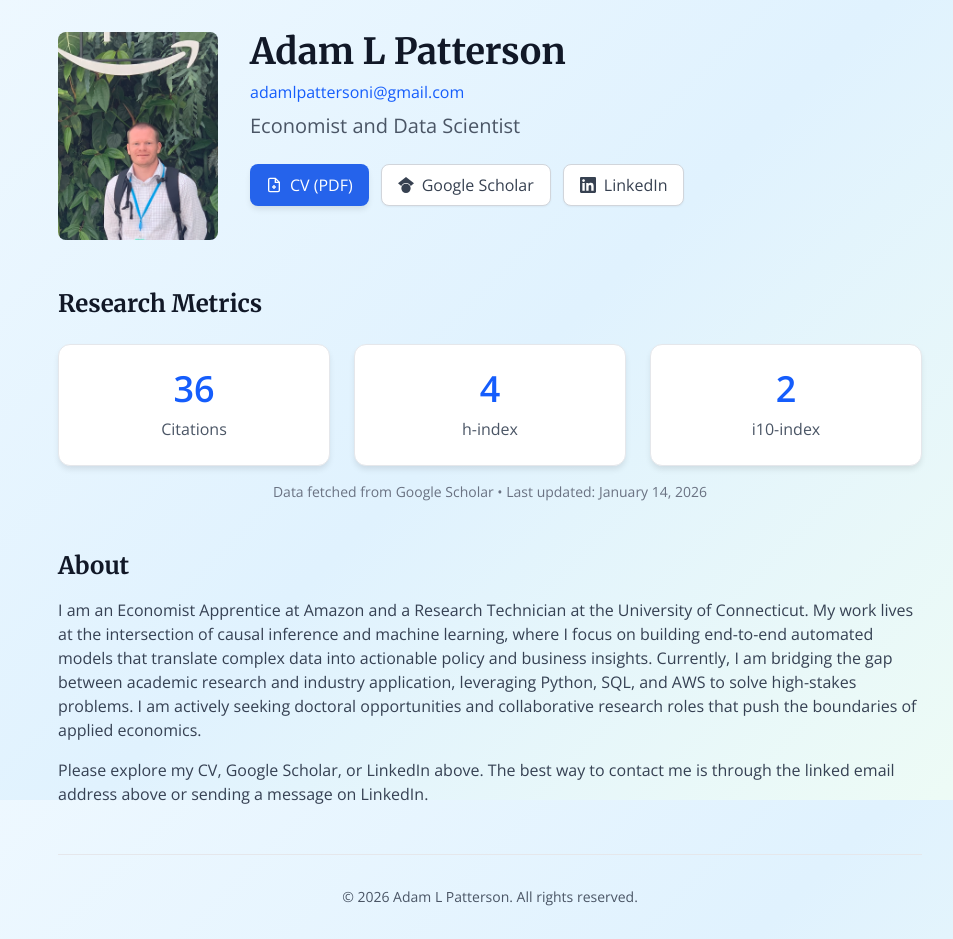
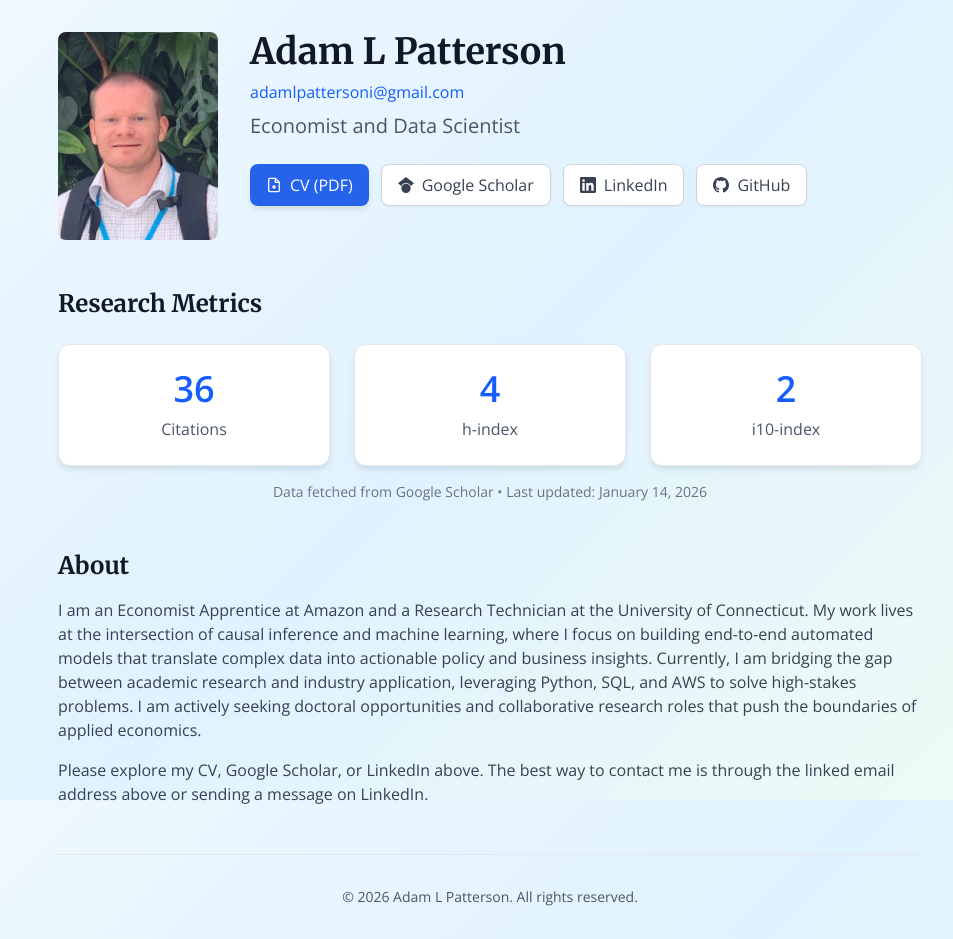
Before and after one commit to adampattersonct/personal-website, a Next.js app: page / in a window 1280 px wide. Shown: the whole page, without its empty margins (150-1103 px from the left). Built offline with nearby package versions, Linux system fonts and the light colour scheme.

Commit message:
Updated profile picture and adding GitHub link at top of webpage

```diff
--- a/components/ProfileHeader.tsx
+++ b/components/ProfileHeader.tsx
@@ -2,7 +2,7 @@
 
 import Image from 'next/image'
 import { useState } from 'react'
-import { PROFILE_DATA, RESUME_PATH, SCHOLAR_URL, LINKEDIN_URL } from '@/lib/constants'
+import { PROFILE_DATA, RESUME_PATH, SCHOLAR_URL, LINKEDIN_URL, GITHUB_URL } from '@/lib/constants'
 
 export default function ProfileHeader() {
   const [imgError, setImgError] = useState(false)
@@ -98,6 +98,18 @@
               </svg>
               LinkedIn
             </a>
+
+            <a
+              href={GITHUB_URL}
+              target="_blank"
+              rel="noopener noreferrer"
+              className="btn btn-secondary"
+            >
+              <svg width="16" height="16" viewBox="0 0 24 24" fill="currentColor">
+                <path d="M12 0c-6.626 0-12 5.373-12 12 0 5.302 3.438 9.8 8.207 11.387.599.111.793-.261.793-.577v-2.234c-3.338.726-4.033-1.416-4.033-1.416-.546-1.387-1.333-1.756-1.333-1.756-1.089-.745.083-.729.083-.729 1.205.084 1.839 1.237 1.839 1.237 1.07 1.834 2.807 1.304 3.492.997.107-.775.418-1.305.762-1.604-2.665-.305-5.467-1.334-5.467-5.931 0-1.311.469-2.381 1.236-3.221-.124-.303-.535-1.524.117-3.176 0 0 1.008-.322 3.301 1.23.957-.266 1.983-.399 3.003-.404 1.02.005 2.047.138 3.006.404 2.291-1.552 3.297-1.23 3.297-1.23.653 1.653.242 2.874.118 3.176.77.84 1.235 1.911 1.235 3.221 0 4.609-2.807 5.624-5.479 5.921.43.372.823 1.102.823 2.222v3.293c0 .319.192.694.801.576 4.765-1.589 8.199-6.086 8.199-11.386 0-6.627-5.373-12-12-12z" />
+              </svg>
+              GitHub
+            </a>
           </div>
         </div>
       </div>
--- a/lib/constants.ts
+++ b/lib/constants.ts
@@ -1,5 +1,6 @@
 export const SCHOLAR_URL = 'https://scholar.google.com/citations?user=30sUYGgAAAAJ&hl=en'
 export const LINKEDIN_URL = 'https://www.linkedin.com/in/adamlpatterson/'
+export const GITHUB_URL = 'https://github.com/adampattersonct'
 export const RESUME_PATH = '/resume.pdf'
 
 export const PROFILE_DATA = {
```
Also changed, not shown: public/profile.jpg.
